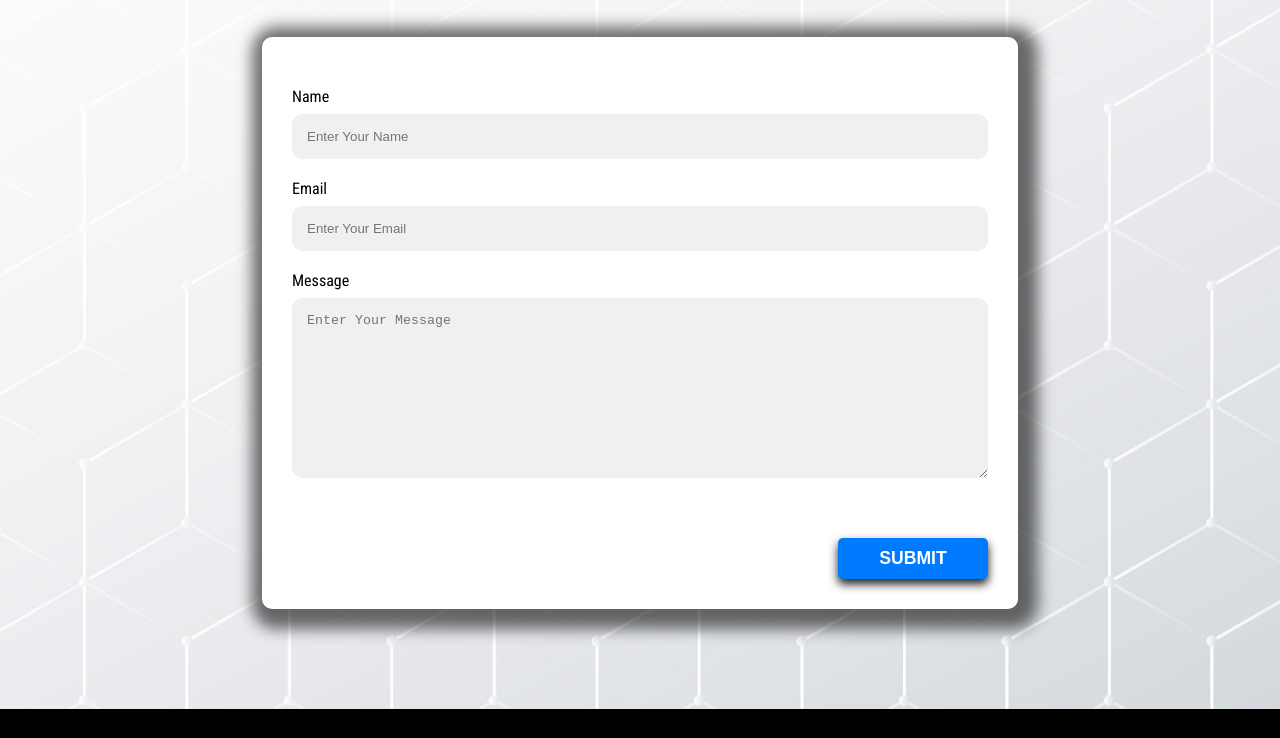
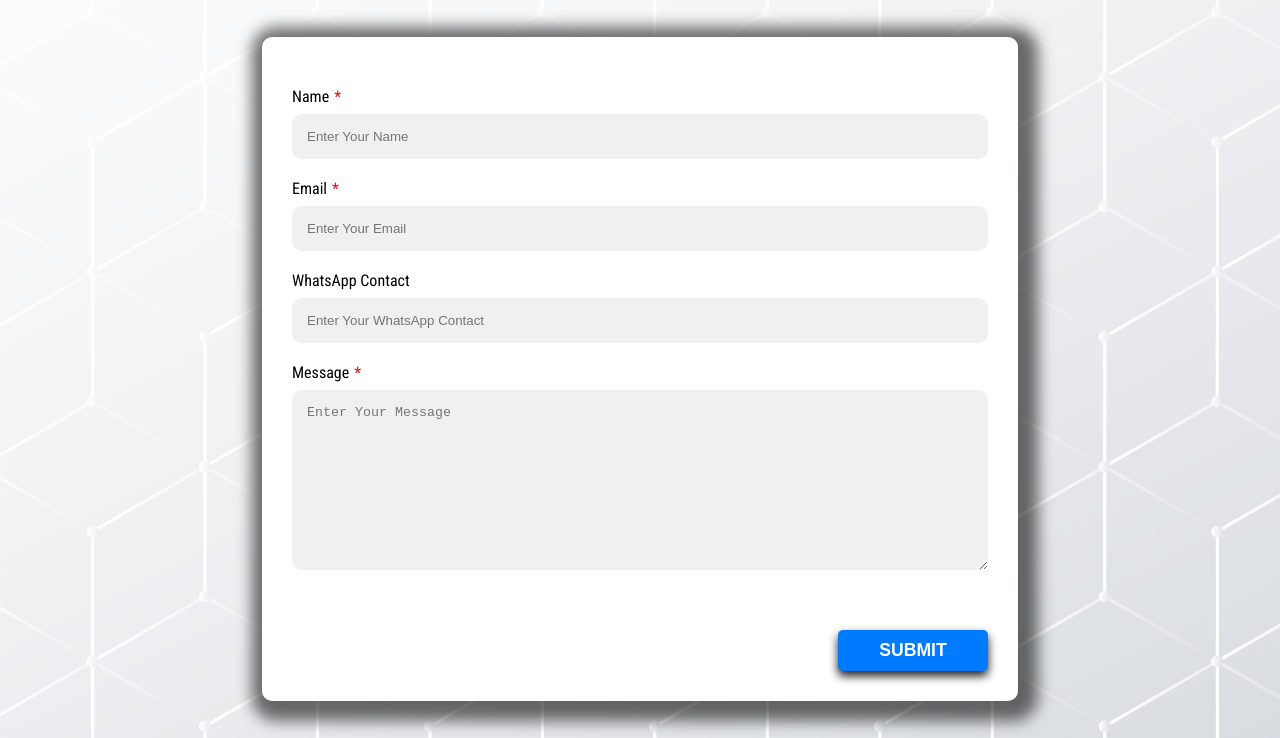
Before and after one commit to Mohasin24/Responsive_Portfolio_Web, a plain HTML site: page index.html in a window 1280 px wide. Shown: the part 3591-4329 px from the top of the page. Drawn offline with Linux system fonts and the light colour scheme.

Commit message:
contact page update

```diff
--- a/index.html
+++ b/index.html
@@ -160,18 +160,23 @@
                 <form action="https://formspree.io/f/xgejjzqo" method="POST" class="contact-from">
 
                     <div class="contact-form-field">
-                        <label for="name" class="contact-form-label">Name</label>
-                        <input type="text" name="name" class="contact-from-input" placeholder="Enter Your Name">
+                        <label for="name" class="contact-form-label">Name<span class="contact-form-star">*</span></label>
+                        <input type="text" name="name" class="contact-from-input" placeholder="Enter Your Name" required>
                     </div>
 
                     <div class="contact-form-field">
-                        <label for="email" class="contact-form-label">Email</label>
-                        <input type="email" name="email" class="contact-from-input" placeholder="Enter Your Email">
+                        <label for="email" class="contact-form-label">Email<span class="contact-form-star">*</span></label>
+                        <input type="email" name="email" class="contact-from-input" placeholder="Enter Your Email" required>
                     </div>
 
                     <div class="contact-form-field">
-                        <label for="message" class="contact-form-label">Message</label>
-                        <textarea name="message" id="message" class="contact-from-input" cols="30" rows="10" placeholder="Enter Your Message"></textarea>
+                        <label for="mono" class="contact-form-label">WhatsApp Contact</label>
+                        <input type="text" name="mono" class="contact-from-input" placeholder="Enter Your WhatsApp Contact" required>
+                    </div>
+
+                    <div class="contact-form-field">
+                        <label for="message" class="contact-form-label">Message<span class="contact-form-star">*</span></label>
+                        <textarea name="message" id="message" class="contact-from-input" cols="30" rows="10" placeholder="Enter Your Message" ></textarea>
                     </div>
 
                     <button type="submit" class="btn">SUBMIT</button>
--- a/style.css
+++ b/style.css
@@ -460,6 +460,11 @@ header.scrolled a:hover, header.scrolled .logo-txt:hover{
     border: none;
 }
 
+.contact-form-star{
+    color: red;
+    padding-left: 5px;
+}
+
 /* FOOTER SECTION */
 
 .footer{
```
